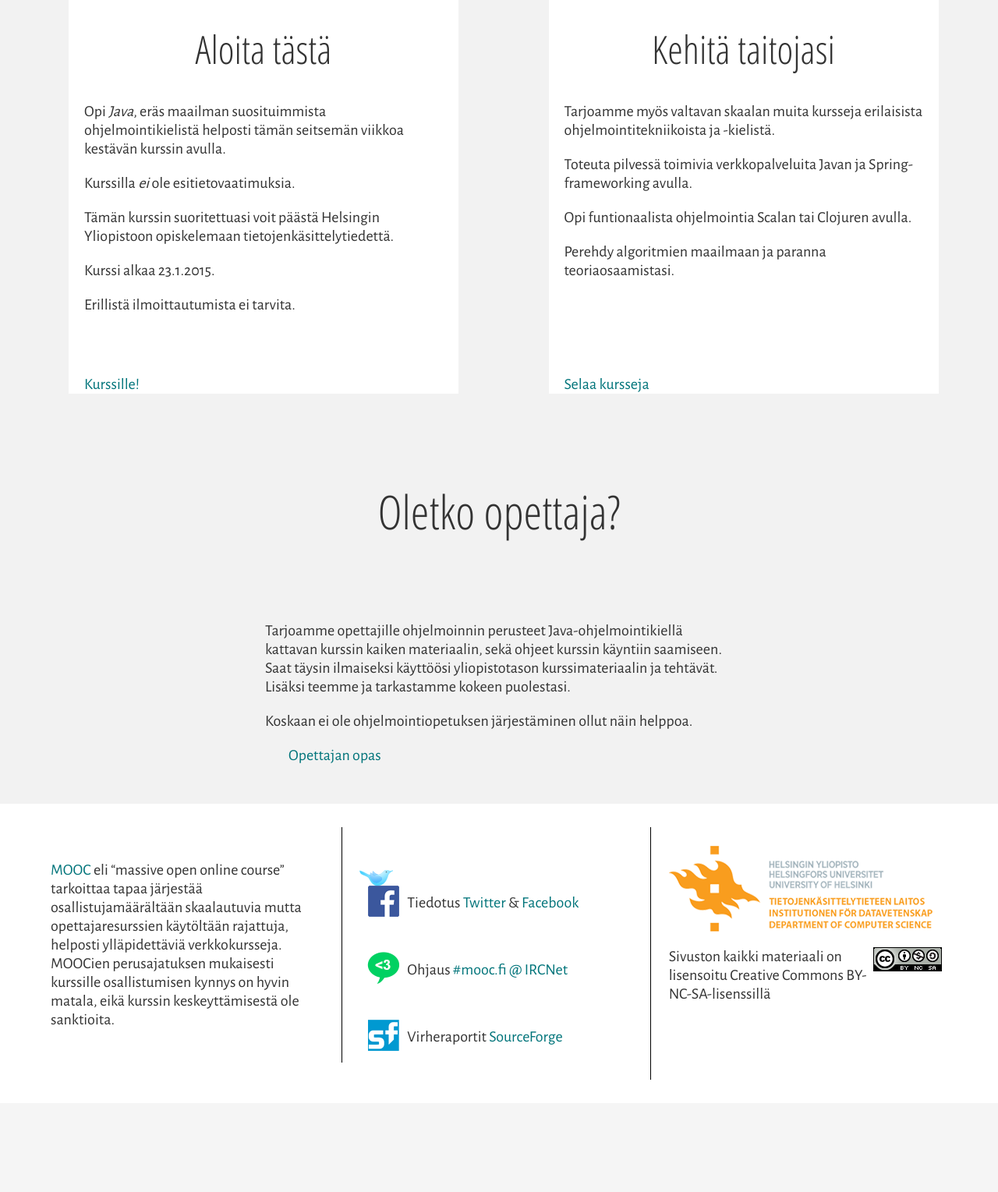
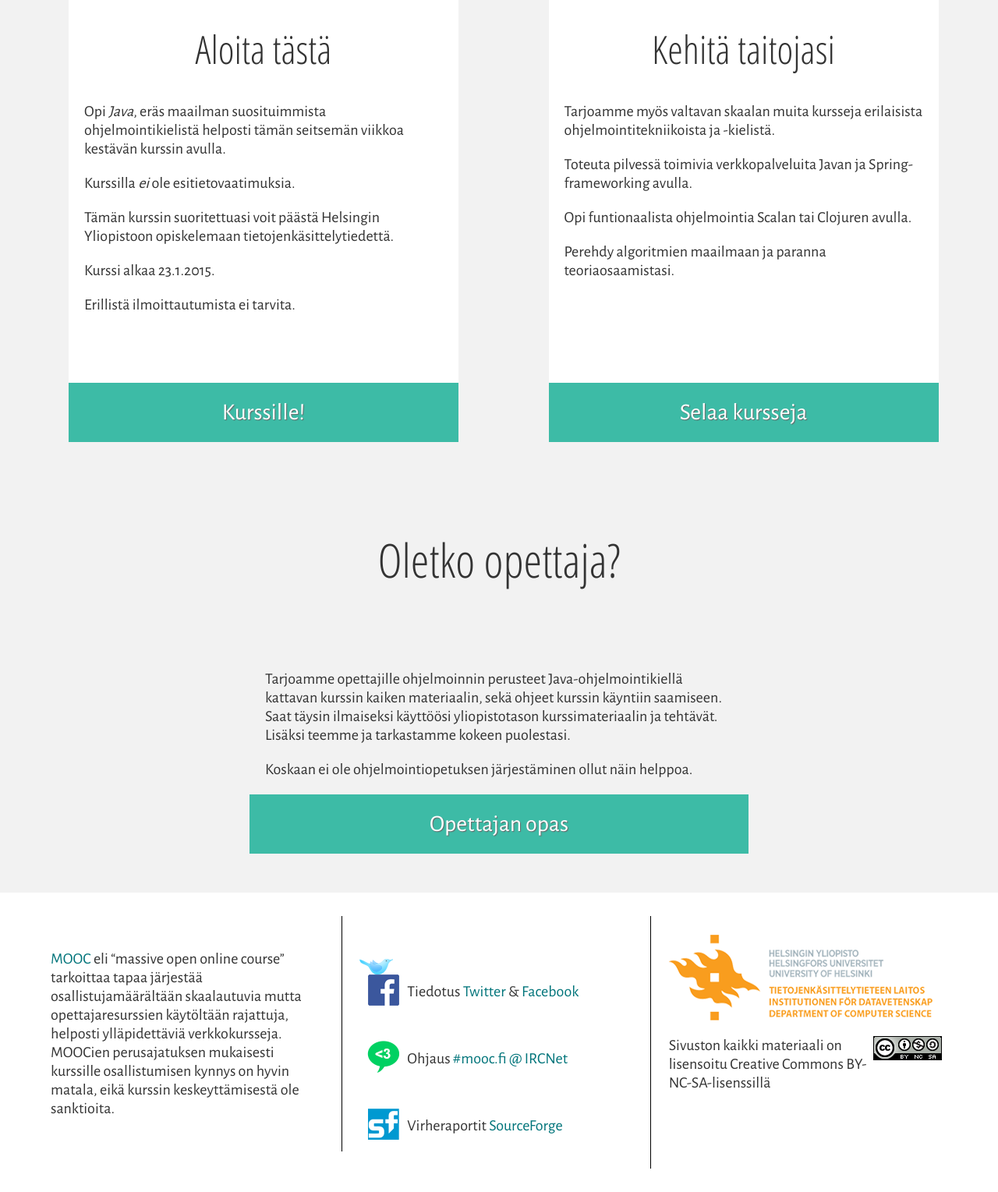
Before and after one commit to moocfi/moocfi.github.io, a PHP site: page /index.html in a window 1280 px wide. Shown: the part 814-2343 px from the top of the page at 78% size. Before the commit the page ends 2199 px from the top, so only its background shows below. Run offline with PHP 8.4, Linux system fonts and the light colour scheme.

Commit message:
Fix landing page CTAs

```diff
--- a/index.html
+++ b/index.html
@@ -53,8 +53,9 @@
 
 							<p>Erillistä ilmoittautumista ei tarvita.</p>
 						</section>
-
-						<a class="call_to_action" href="http://mooc.cs.helsinki.fi/2014-ohjelmointi">Kurssille!</a>
+						<section class="call_to_action">
+							<a href="http://mooc.cs.helsinki.fi/2014-ohjelmointi">Kurssille!</a>
+						</section>
 					</section>
 
 					<section class="item">
@@ -71,8 +72,9 @@
 
 							<p>Perehdy algoritmien maailmaan ja paranna teoriaosaamistasi.</p>
 						</section>
-
-						<a class="call_to_action" href="kurssit.html">Selaa kursseja</a>
+						<section class="call_to_action">
+							<a class="call_to_action" href="kurssit.html">Selaa kursseja</a>
+						</section>
 					</section>
 				</div>
 
@@ -84,8 +86,9 @@
 					<p>Tarjoamme opettajille ohjelmoinnin perusteet Java-ohjelmointikiellä kattavan kurssin kaiken materiaalin, sekä ohjeet kurssin käyntiin saamiseen. Saat täysin ilmaiseksi käyttöösi yliopistotason kurssimateriaalin ja tehtävät. Lisäksi teemme ja tarkastamme kokeen puolestasi.</p>
 
 					<p>Koskaan ei ole ohjelmointiopetuksen järjestäminen ollut näin helppoa.</p>
-
-					<a class="call_to_action" href="mooc.html#opettajalle">Opettajan opas</a>
+				</section>
+				<section class="call_to_action">
+					<a href="mooc.html#opettajalle">Opettajan opas</a>
 				</section>
 			</article>
 		</main>
--- a/mooc-intro.css
+++ b/mooc-intro.css
@@ -95,7 +95,7 @@ article > section > .call_to_action {
 	text-align: center;
 }
 
-.item > section {
+.item > section:nth-of-type(1) {
 	min-height: 350px;
 }
 
```
